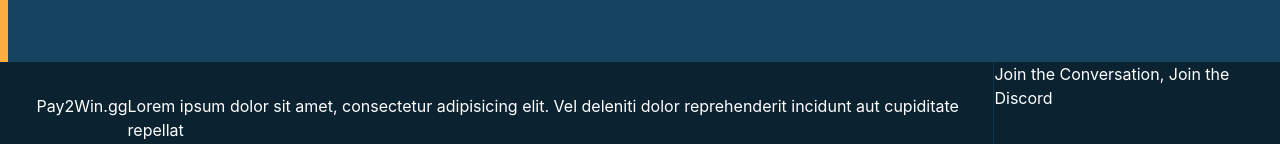
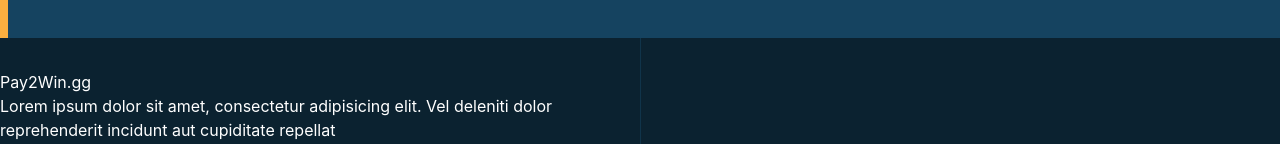
Before and after one commit to DrakonKyrios/p2win, a React (Vite) app: page / in a window 1280 px wide. Shown: the part 2630-2774 px from the top of the page. Built offline with nearby package versions, Linux system fonts and the light colour scheme.

Commit message:
add storybook button for discord, update tailwind colors, separate footer from app page

```diff
--- a/package.json
+++ b/package.json
@@ -3,6 +3,7 @@
   "private": true,
   "version": "0.0.0",
   "type": "module",
+  "license": "UNLICENSED",
   "scripts": {
     "dev": "vite",
     "build": "tsc && vite build",
@@ -10,6 +11,11 @@
     "preview": "vite preview"
   },
   "dependencies": {
+    "@fortawesome/fontawesome-svg-core": "^6.5.1",
+    "@fortawesome/free-brands-svg-icons": "^6.5.1",
+    "@fortawesome/pro-duotone-svg-icons": "^6.5.1",
+    "@fortawesome/react-fontawesome": "^0.2.0",
+    "@pay2win/storybook": "file:../@pay2win/pay2win-storybook",
     "@viewtech-labs/revealing-text": "^1.0.7",
     "lodash": "^4.17.21",
     "react": "^18.2.0",
--- a/src/App.tsx
+++ b/src/App.tsx
@@ -9,7 +9,7 @@ import {
 } from "./components/share.styled";
 
 const LogoBlockStyled = tw.span`inline-block p-4 bg-gold h-20 w-20 [&>img]:h-full `;
-const LeftNavStyled = tw.aside``;
+const LeftNavStyled = tw.aside`absolute`;
 const GameListItemStyled = tw.li`text-black placeholder:block pr-4 border-0 [&>span]:bg-gold [&>span]:bprder-0 line-1 leading-[2.3rem] [&>span]:px-2 [&>span]:py-2 `;
 const DetailContentStyled = tw.div`flex-1 bg-primary-500 py-2 px-4  rounded-lg`;
 function App() {
@@ -52,7 +52,7 @@ function App() {
               </GameListItemStyled>
             </ul>
           </LeftNavStyled>
-          <SectionContentStyled className="flex flex-row w-full h-[1000px]">
+          <SectionContentStyled className="flex flex-row h-[1000px]">
             <div className="flex-1 pt-[200px]">
               <div>
                 <span className="text-4xl font-bold">Pay 2 Win.</span>
--- a/src/components/share.styled.tsx
+++ b/src/components/share.styled.tsx
@@ -1,4 +1,4 @@
 import tw from "tailwind-styled-components";
 
 export const SectionContainerStyled = tw.section`border-gold border-l-8 `;
-export const SectionContentStyled = tw.div`max-w-screen-xl mx-auto py-16 px-8`;
+export const SectionContentStyled = tw.div`max-w-screen-xl mx-auto py-16`;
--- a/src/pages/Landing/footer/Footer.component.tsx
+++ b/src/pages/Landing/footer/Footer.component.tsx
@@ -1,21 +1,26 @@
 import tw from "tailwind-styled-components";
 import { SectionContentStyled } from "../../../components/share.styled";
-
+import { FontAwesomeIcon } from "@fortawesome/react-fontawesome";
+import { faDiscord } from "@fortawesome/free-brands-svg-icons/faDiscord";
+import { Button } from "@pay2win/storybook";
 const CopyInfoStyled = tw.ul`flex flex-row [&>li]:border-r-2 [&>li]:px-8 [&>li:first-child]:pl-0`;
 export default function Footer() {
+  //basis-[calc(1440px/2)]
   return (
     <footer className="bg-primary-900 text-white">
       <div className="flex border-b-[1px]  border-opacity-30 border-primary-400">
-        <div className="flex-1">&nbsp;</div>
-        <div className="flex flex-col border-r-[1px] border-opacity-30 border-primary-400 flex-[0 0 calc(1280px/2px)]">
-          <div className="flex p-8 border-b-[1px] border-opacity-30 border-primary-400">
+        <div className="flex flex-col flex-1 border-r-[1px] border-opacity-30 border-primary-400 ">
+          <div className="flex border-b-[1px] border-opacity-30 border-primary-400 py-8 justify-end">
+            <div className="basis-[calc(1440px/2)] pr-8">
               <div>Pay2Win.gg</div>
               <div>
                 Lorem ipsum dolor sit amet, consectetur adipisicing elit. Vel
                 deleniti dolor reprehenderit incidunt aut cupiditate repellat
               </div>
             </div>
-          <div className="flex p-8">
+          </div>
+          <div className="flex flex-row justify-end">
+            <div className="flex py-8 basis-[calc(1440px/2)]">
               <div className="flex-1">
                 <ul>
                   <li className="font-bold">Lorem</li>
@@ -45,13 +50,17 @@ export default function Footer() {
               </div>
             </div>
           </div>
-        <div className="flex  flex-[0 0 calc(1280px/2px)]">
-          Join the Conversation, Join the Discord
         </div>
-        <div className="flex-1">&nbsp;</div>
+        <div className="flex flex-1 justify-center align-middle items-center">
+          <div className="inline-block text-2xl basis-[calc(1440px/2)]">
+            <Button variation="secondary">
+              <FontAwesomeIcon icon={faDiscord} /> Join the Discord
+            </Button>
           </div>
-      <SectionContentStyled>
-        <div className="flex pt-20 pb-4 px-8">
+        </div>
+      </div>
+      <SectionContentStyled className="py-8">
+        <div className="flex pb-4">
           <CopyInfoStyled>
             <li>&copy; Viewtech Labs</li>
             <li>Support</li>
--- a/tailwind.config.js
+++ b/tailwind.config.js
@@ -22,7 +22,17 @@ module.exports = {
           800: "#0D2B3D",
           900: "#0B2230",
         },
-        secondary: "#f95630",
+        secondary: {
+          100: "#FAAF40",
+          200: "#FAAF40",
+          300: "#FAAF40",
+          400: "#FAAF40",
+          500: "#FAAF40",
+          600: "#FAAF40",
+          700: "#FAAF40",
+          800: "#FAAF40",
+          900: "#FAAF40",
+        },
         gold: "#faaf40",
       },
       backgroundImage: {
```
Also changed, not shown: 1 other file (tests, documents, lock files or other folders). Lines whose indentation alone changed are shown as unchanged.
